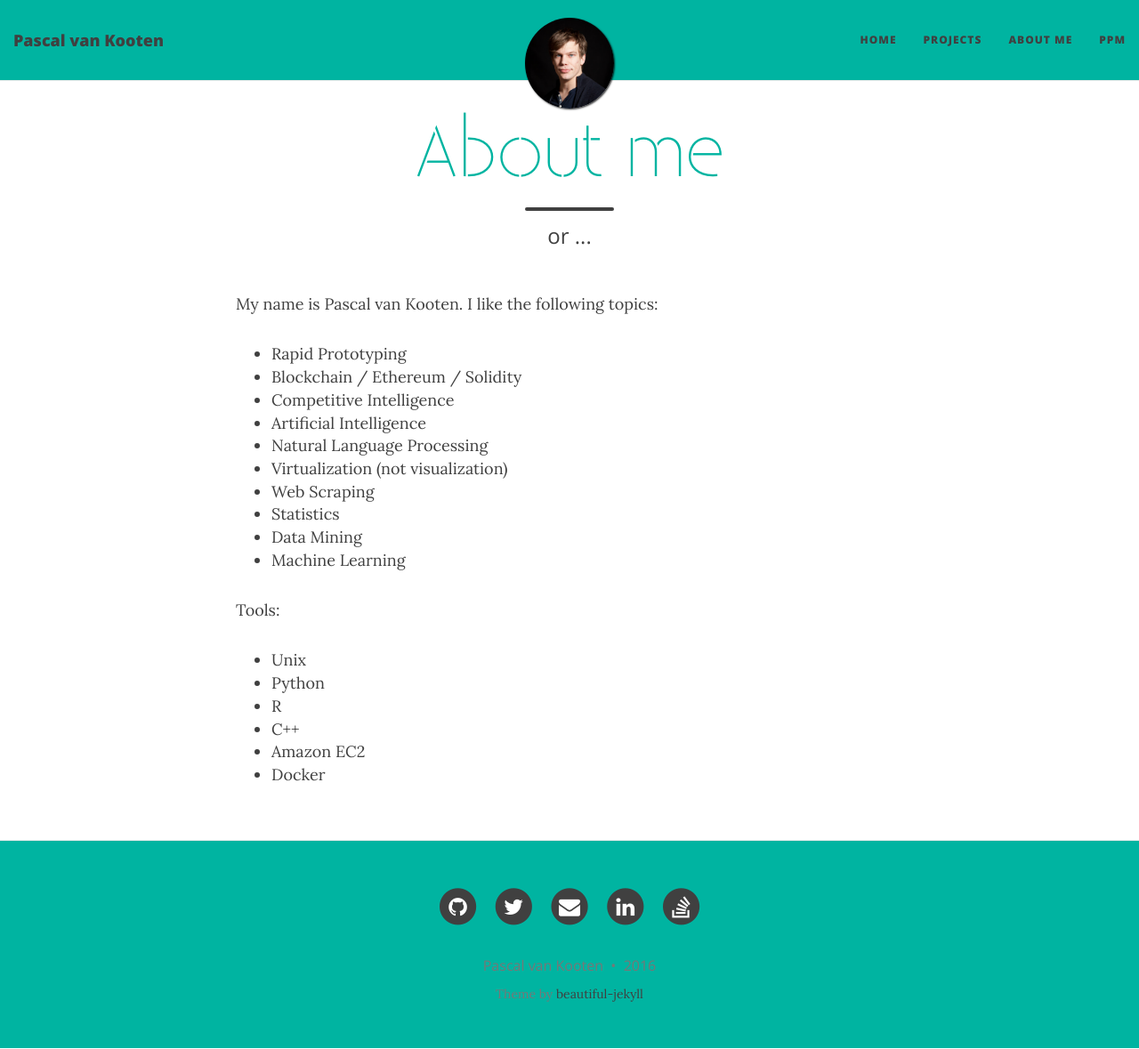
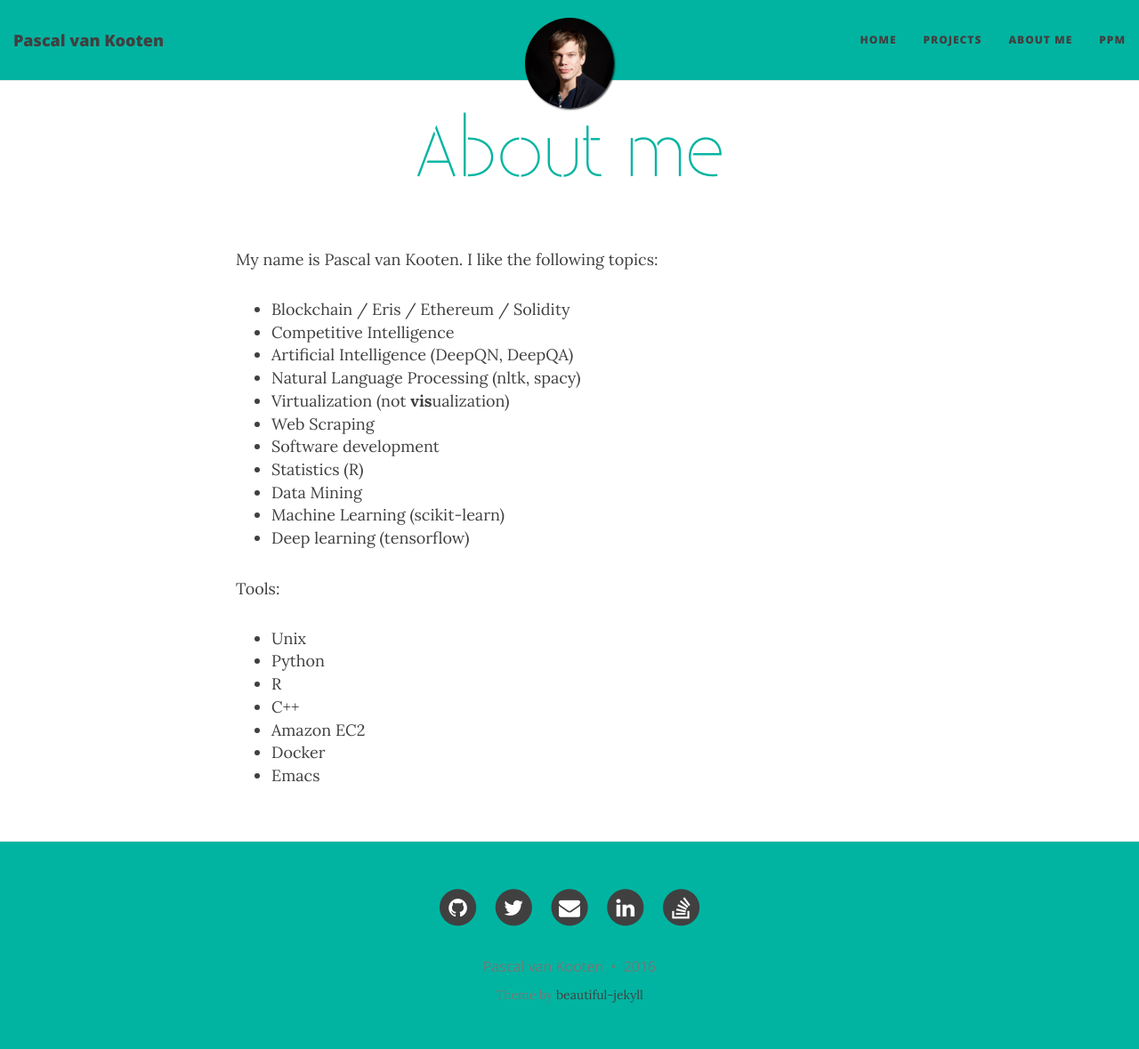
Before and after one commit to kootenpv/kootenpv.github.io, a Jekyll site: the page built from aboutme.md, in a window 1280 px wide and 1179 px high. Shown: the whole window at 89% size. Built offline with Jekyll 4.4.1, drawn with Linux system fonts in a browser that asks for light colours; nearby versions of some CDN libraries.

Commit message:
aboutme update

```diff
--- a/_config.yml
+++ b/_config.yml
@@ -42,7 +42,7 @@ author:
   github: kootenpv
   linkedin: pub/pascal-van-kooten/53/a68/b80
   stackoverflow: users/1575066/pascalvkooten
-  twitter: https://twitter.com/kootenpv
+  twitter: kootenpv
 
 # Select which links to show in the footer
 footer-links-active:
--- a/aboutme.md
+++ b/aboutme.md
@@ -1,21 +1,21 @@
 ---
 layout: page
 title: About me
-subtitle: or ...
 ---
 
 My name is Pascal van Kooten. I like the following topics:
 
-- Rapid Prototyping
-- Blockchain / Ethereum / Solidity
+- Blockchain / Eris / Ethereum / Solidity
 - Competitive Intelligence
-- Artificial Intelligence
-- Natural Language Processing
-- Virtualization (not visualization)
+- Artificial Intelligence (DeepQN, DeepQA)
+- Natural Language Processing (nltk, spacy)
+- Virtualization (not **vis**ualization)
 - Web Scraping
-- Statistics
+- Software development
+- Statistics (R)
 - Data Mining
-- Machine Learning
+- Machine Learning (scikit-learn)
+- Deep learning (tensorflow)
 
 Tools:
 
@@ -25,3 +25,4 @@ Tools:
 - C++
 - Amazon EC2
 - Docker
+- Emacs
```
Also changed, not shown: projects.md (+7 -1 lines).
